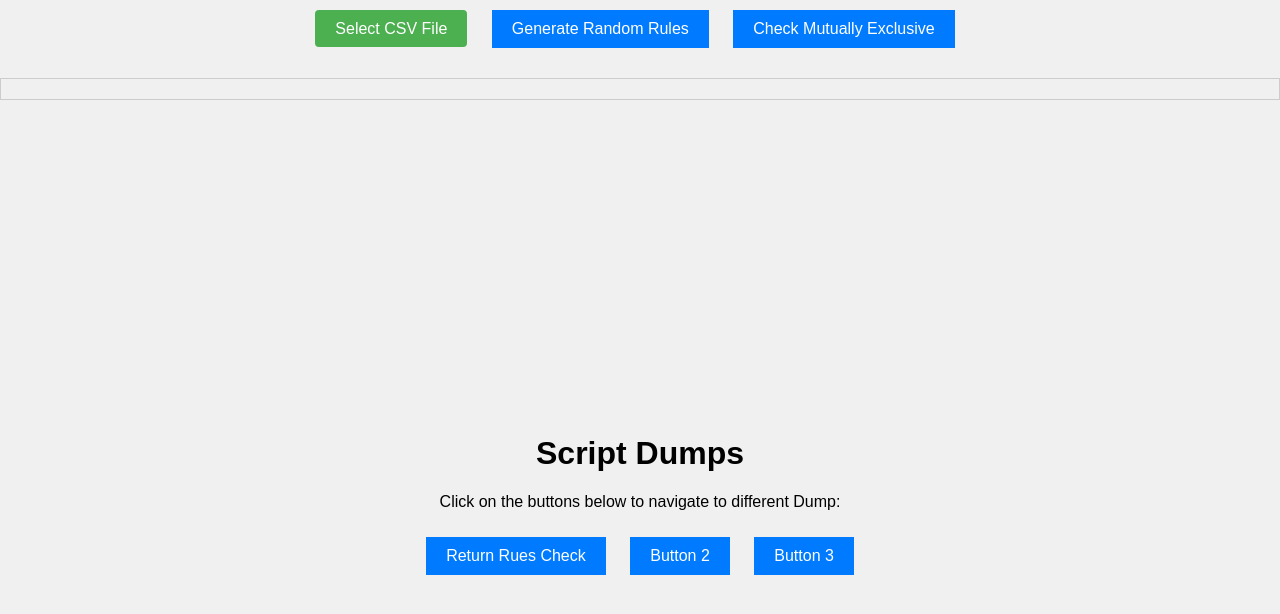
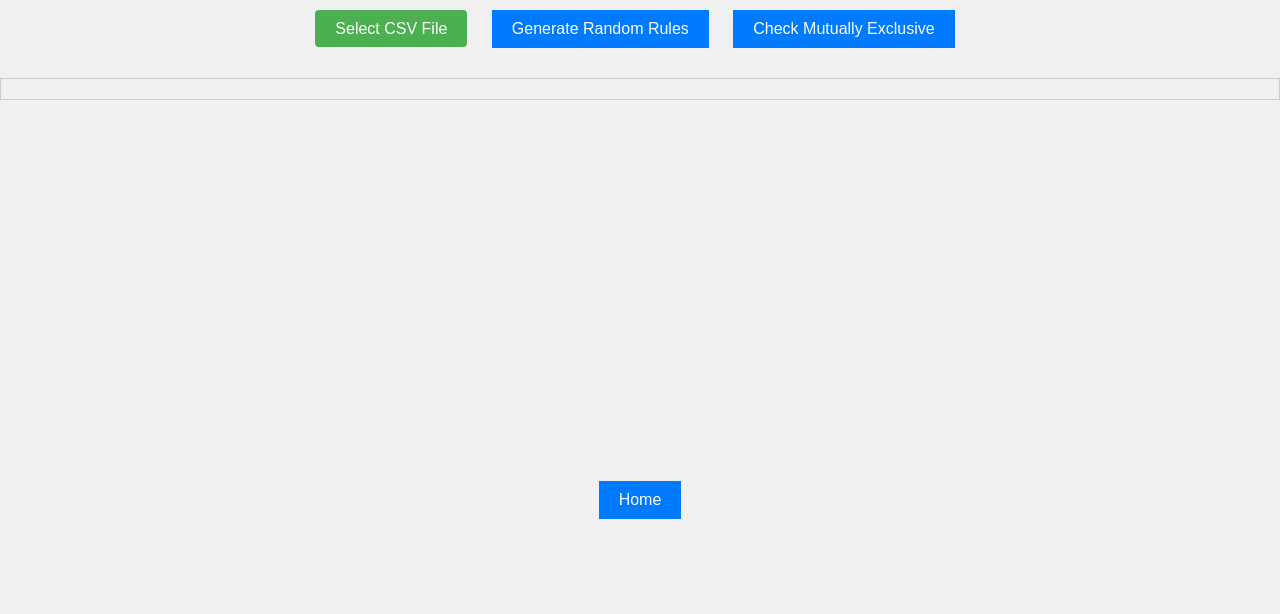
Before and after one commit to hammamnash/FeatureDraft, a plain HTML site: page rulescheck/index.html in a window 1280 px wide. Drawn offline with nearby package versions, Linux system fonts and the light colour scheme.

Commit message:
maintain pages

```diff
--- a/rulescheck/index.html
+++ b/rulescheck/index.html
@@ -4,7 +4,7 @@
   <meta charset="UTF-8">
   <meta name="viewport" content="width=device-width, initial-scale=1.0">
   <title>Rules Management</title>
-  <link rel="stylesheet" href="/styles.css">
+  <link rel="stylesheet" href="../styles.css">
 </head>
 <body>
   <label for="csvFileInput" class="file-upload">Select CSV File</label>
@@ -17,17 +17,11 @@
 
   <div class="container">
     <div>
-        <h1>Script Dumps</h1>
-
-        <p>Click on the buttons below to navigate to different Dump:</p>
-
-        <button onclick="redirectToPage('rulescheck/index.html')">Return Rues Check</button>
-        <button onclick="redirectToPage('page2.html')">Button 2</button>
-        <button onclick="redirectToPage('page3.html')">Button 3</button>
+        <button onclick="redirectToPage('../index.html')">Home</button>
     </div>
   </div>
 
   <script src="https://cdnjs.cloudflare.com/ajax/libs/PapaParse/5.3.0/papaparse.min.js"></script>
-  <script src="script.js"></script>
+  <script src="returnrules.js"></script>
 </body>
 </html>
```
Also changed, not shown: rulescheck/returnrules.js (renamed from rulescheck/script.js).
